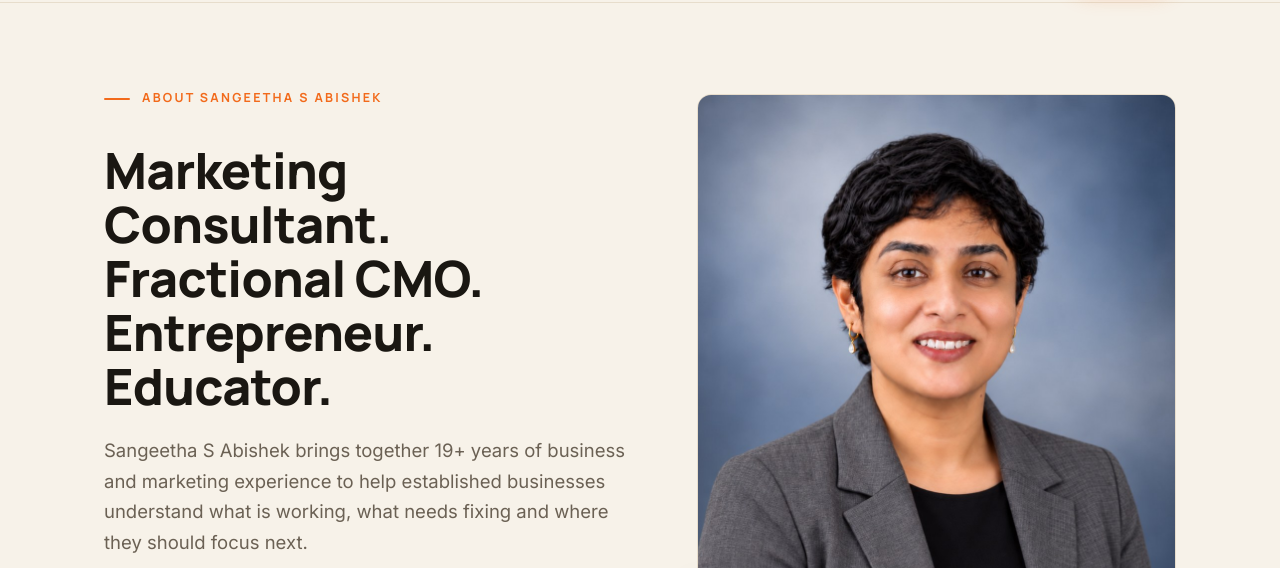
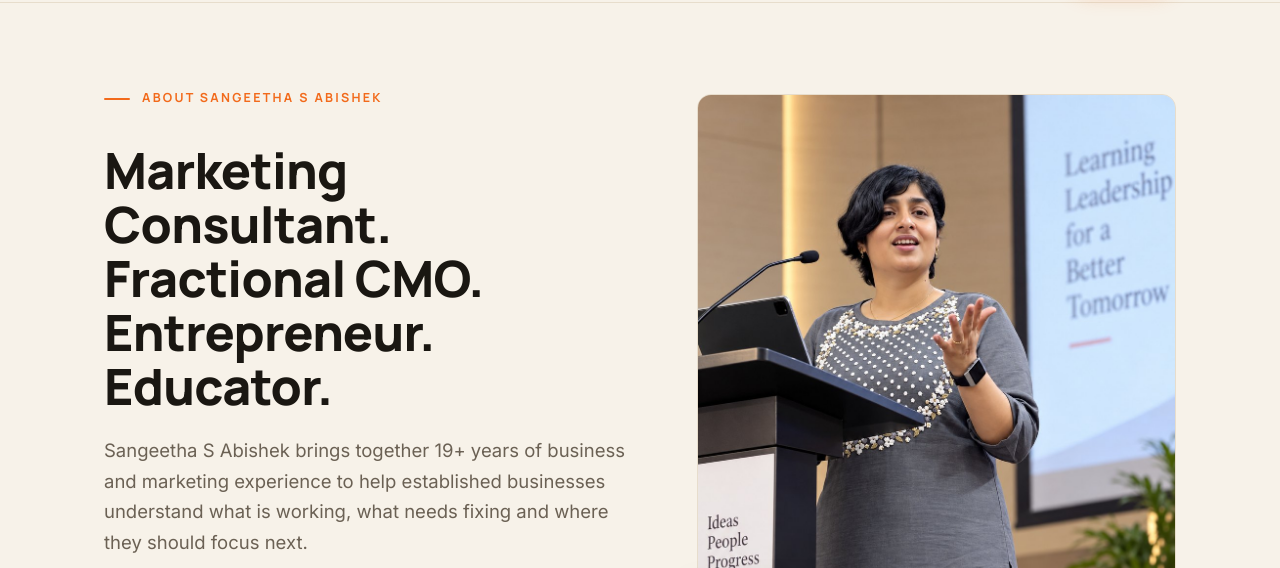
Before and after one commit to sangeethasabishek/SSA, a plain HTML site: page about.html in a window 1280 px wide. Shown: the part 74-642 px from the top of the page. Drawn offline with Linux system fonts and the light colour scheme.

Commit message:
Use podium speaking photo as About hero image
Co-Authored-By: Claude Opus 4.8 <noreply@anthropic.com>

```diff
--- a/about.html
+++ b/about.html
@@ -286,7 +286,7 @@ ul{margin:0;padding:0;list-style:none}
       </div>
       <div class="ah-visual reveal">
         <div class="imgframe ah-img">
-          <img src="images/photos/hero.jpg" alt="Sangeetha S Abishek">
+          <img src="images/photos/about-hero.jpg" alt="Sangeetha S Abishek speaking at an event" style="object-position:center top">
         </div>
         <div class="ah-badge"><span class="script">Business first.<br>Marketing second.</span></div>
       </div>
```
Also changed, not shown: images/photos/about-hero.jpg (added).
